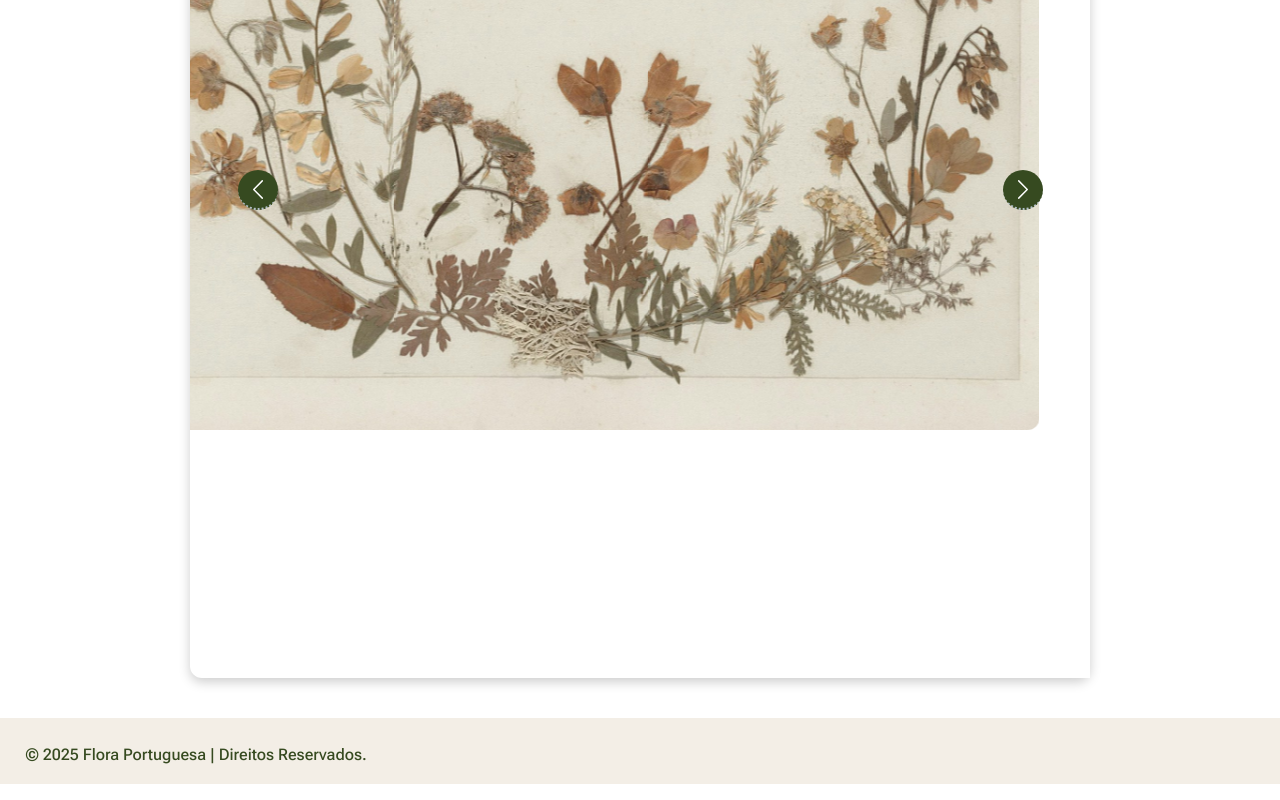
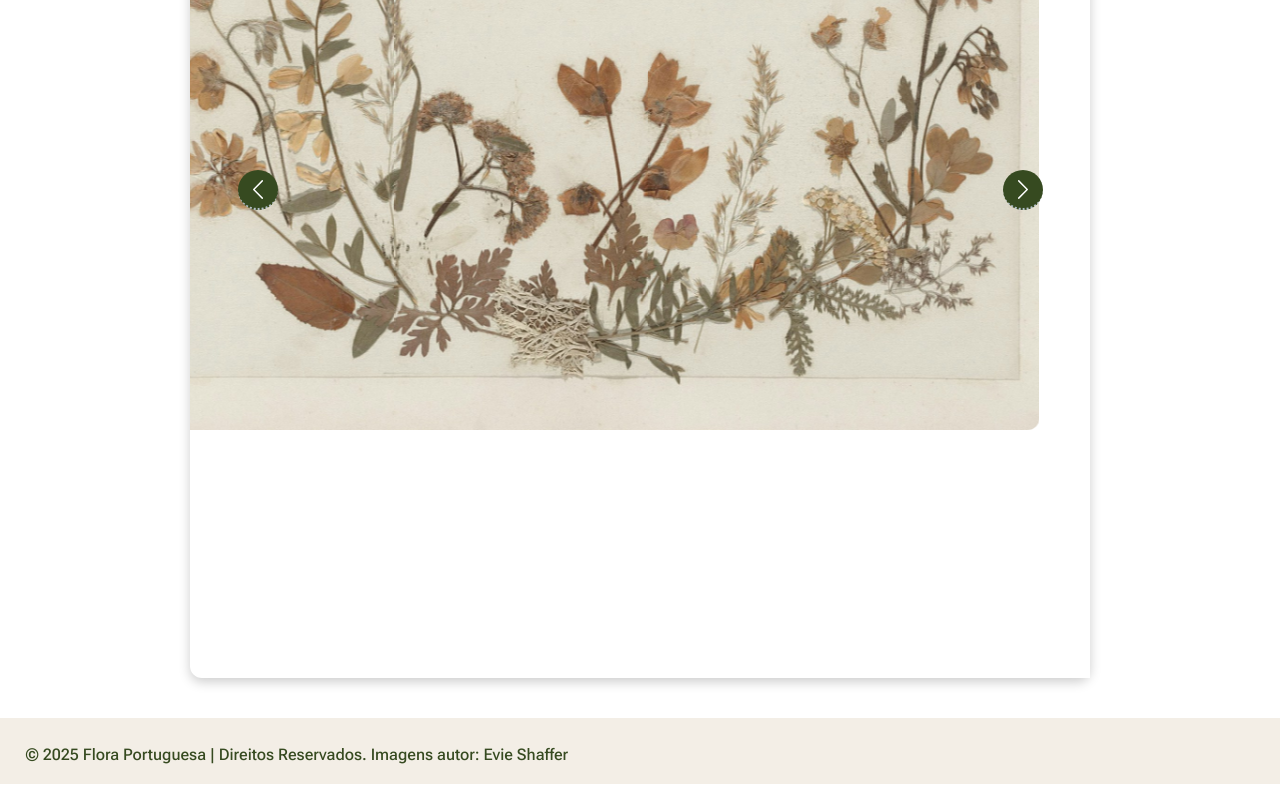
Before and after one commit to cjjane/flora, a plain HTML site: page index.html in a window 1280 px wide. Shown: the part 871-1671 px from the top of the page. Drawn offline with nearby package versions, Linux system fonts and the light colour scheme; files whose address does not match are found by name.

Commit message:
index.html

```diff
--- a/index.html
+++ b/index.html
@@ -74,7 +74,8 @@
 </div>
 
   <footer class="fotter">
-    <p class="mb-1">© 2025 Flora Portuguesa | Direitos Reservados.</p>
+    <p class="mb-1">© 2025 Flora Portuguesa | Direitos Reservados.
+    Imagens autor: <a href:"https://unsplash.com/pt-br/@evieshaffer">Evie Shaffer</a></p>
   </footer>
 </p>
   <script src="https://cdn.jsdelivr.net/npm/bootstrap@5.3.0/dist/js/bootstrap.bundle.min.js"></script>
```
